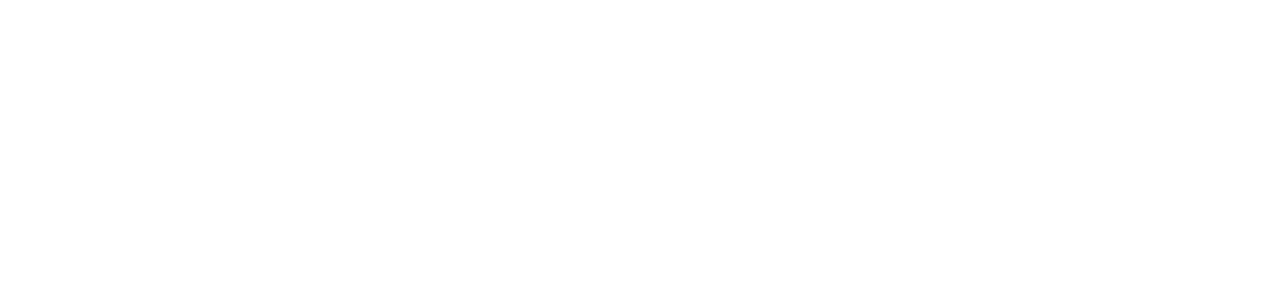
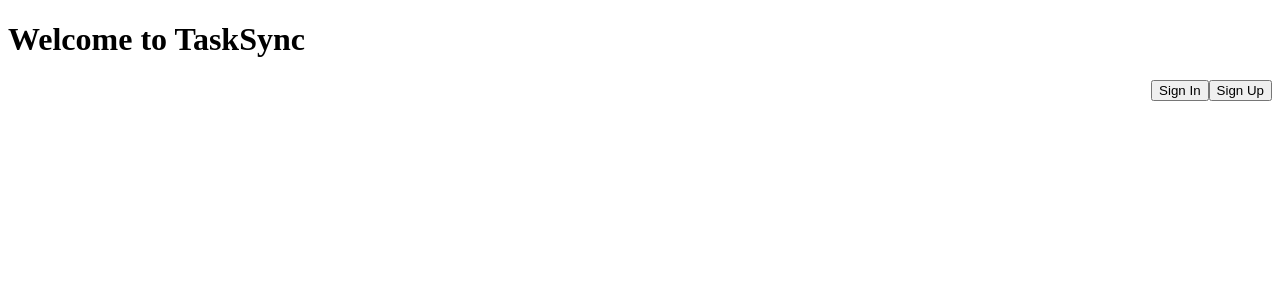
Before and after one commit to DPBoi-NCH/TaskSync, a React (Create React App) app: page / in a window 1280 px wide. Shown: the top 300 px of the page. Built offline with nearby package versions, Linux system fonts and the light colour scheme.

Commit message:
So tired

```diff
--- a/src/App.js
+++ b/src/App.js
@@ -1,23 +1,11 @@
 import React from 'react';
-import { BrowserRouter as Router, Route, Routes} from 'react-router-dom';
-import {Link} from 'react-router-dom';
+import { BrowserRouter as Router, Route, Routes, Link } from 'react-router-dom';
 import SignUp from './SignUp';
 import SignIn from './SignIn';
 
-const App = () => {
+const Home = () => {
   return (
-    <Router>
-      <Routes>
-        <Route path="/" exact element={<Home />} />
-        <Route path="/signup" element={<SignUp />} />
-        <Route path="/signin" element={<SignIn />} />
-      </Routes>
-    </Router>
-  );
-}
-
-const Home = () =>{
-  <div>
+    <div>
       <h1>Welcome to TaskSync</h1>
       <div style={{ float: 'right' }}>
         <Link to="/signin">
@@ -28,6 +16,19 @@
         </Link>
       </div>
     </div>
-}
+  );
+};
+
+const App = () => {
+  return (
+    <Router>
+      <Routes>
+        <Route path="/" element={<Home />} />
+        <Route path="/signup" element={<SignUp />} />
+        <Route path="/signin" element={<SignIn />} />
+      </Routes>
+    </Router>
+  );
+};
 
 export default App;
```
